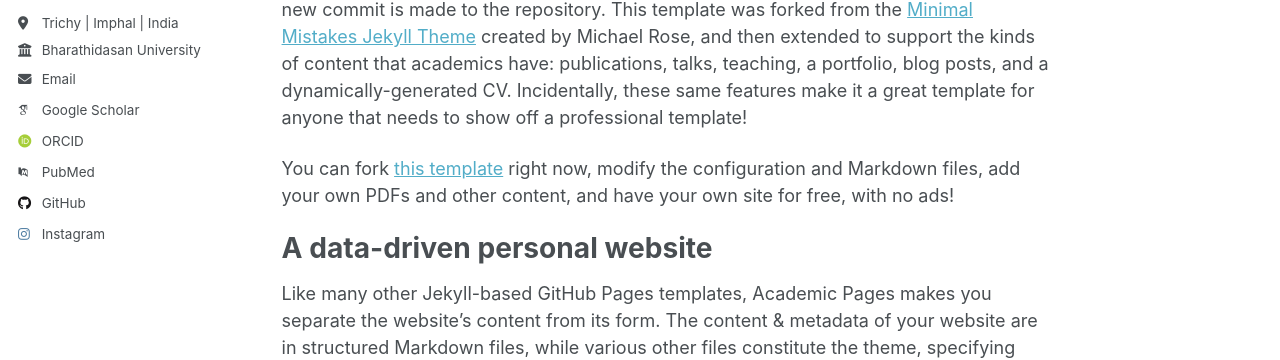
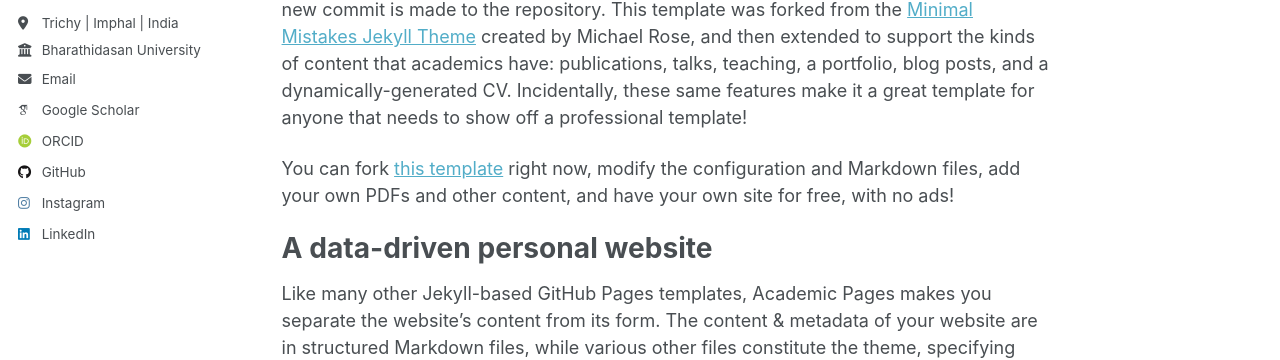
Before and after one commit to maibamrakeshsingh/rakeshmai.github.io, a Jekyll site: the page built from _pages/about.md, in a window 1280 px wide. Shown: the part 254-614 px from the top of the page. Built offline with Jekyll 4.4.1, drawn with Linux system fonts in a browser that asks for light colours; some web fonts are replaced; a script that is not in the unit is left out.

Commit message:
Update _config.yml

```diff
--- a/_config.yml
+++ b/_config.yml
@@ -40,7 +40,7 @@ author:
   impactstory      : # URL
   orcid            : "http://orcid.org/yourorcidurl"
   semantic         : # URL
-  pubmed           : "https://www.ncbi.nlm.nih.gov/pubmed/?term=john+snow"
+  pubmed           : #"https://www.ncbi.nlm.nih.gov/pubmed/?term=john+snow"
   researchgate     : # URL
   scopus           : # URL
 
@@ -63,7 +63,7 @@ author:
   keybase          : # Username
   instagram        :  maibiya_r_khumancha
   lastfm           : # Username
-  linkedin         : # Username
+  linkedin         :  Maibam Rakesh Singh
   mastodon         : # URL
   medium           : # URL
   pinterest        : # Username
```
